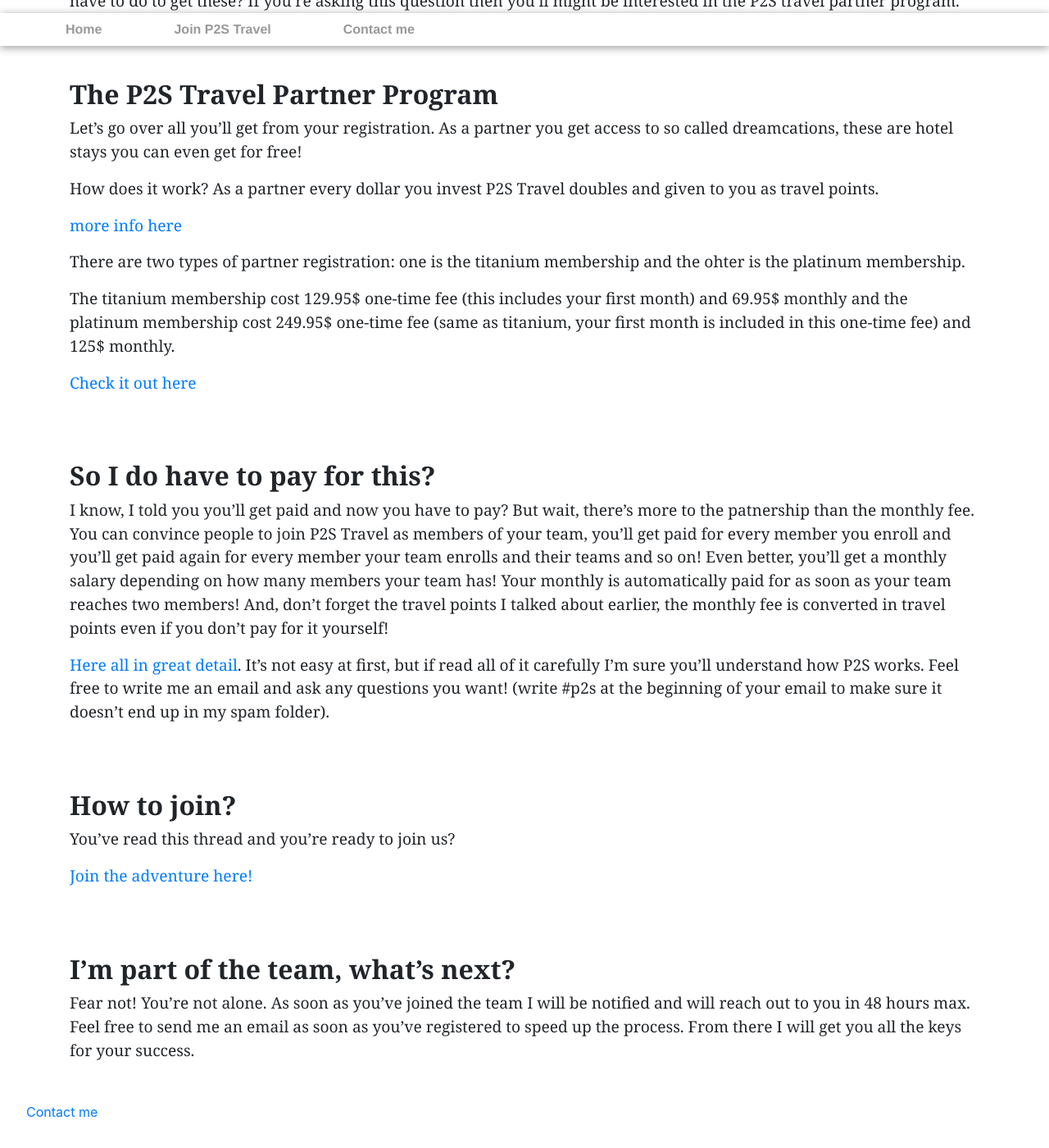
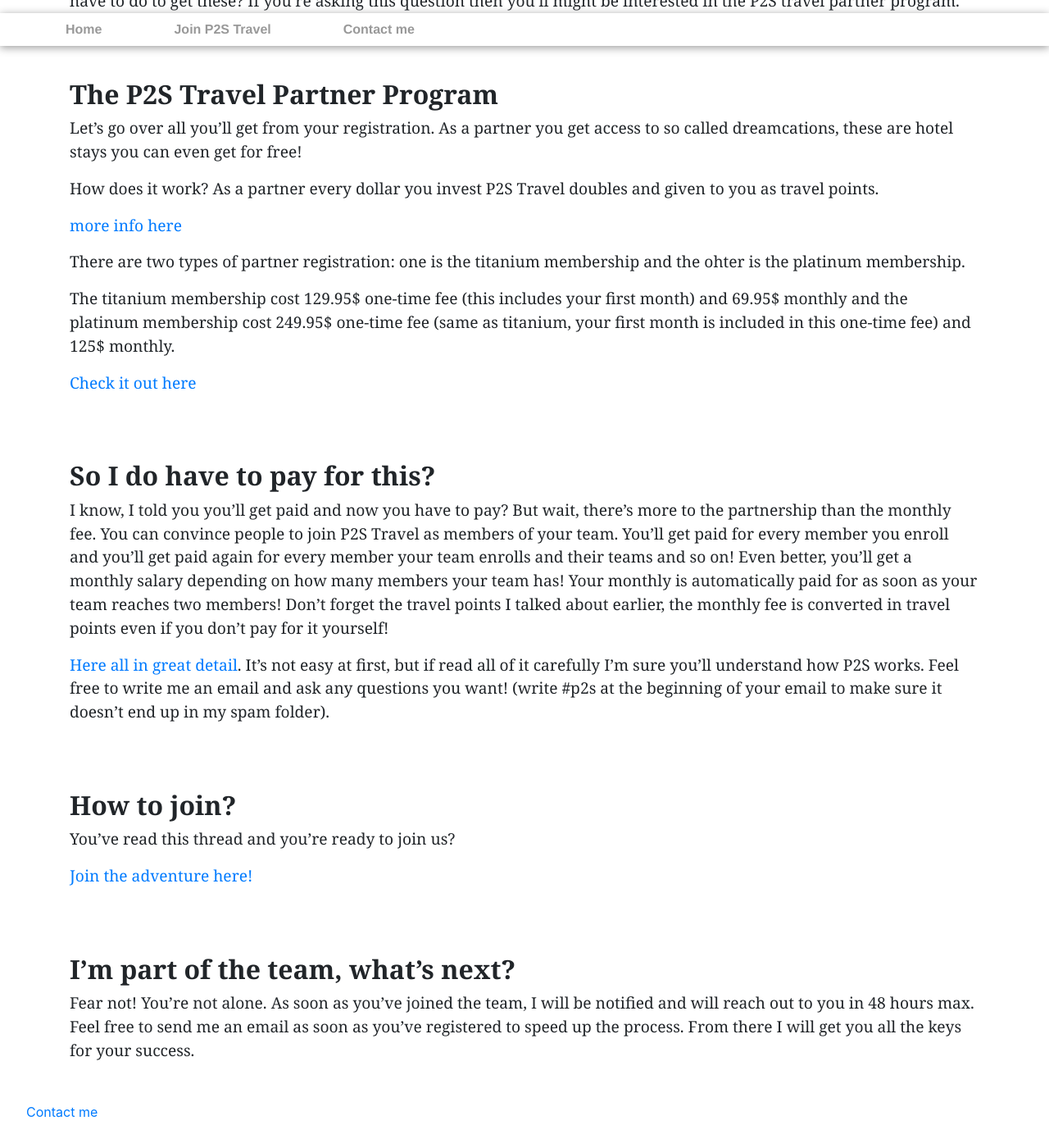
Before and after one commit to jdtravelp2s/jdtravelp2s.github.io, a Jekyll site: the page built from index.md, in a window 1280 px wide and 1400 px high, scrolled down 2908 px. Shown: the whole window at 82% size. Built offline with Jekyll 4.4.1, drawn with Linux system fonts in a browser that asks for light colours.

Commit message:
text correction

```diff
--- a/index.md
+++ b/index.md
@@ -45,7 +45,7 @@
 
 # So I do have to pay for this?
 
-I know, I told you you'll get paid and now you have to pay? But wait, there's more to the patnership than the monthly fee. You  can convince people to join P2S Travel as members of your team, you'll get paid for every member you enroll and you'll get paid again for every member your team enrolls and their teams and so on! Even better, you'll get a monthly salary depending on how many members your team has! Your monthly is automatically paid for as soon as your team reaches two members! And, don't forget the travel points I talked about earlier, the monthly fee is converted in travel points even if you don't pay for it yourself!
+I know, I told you you'll get paid and now you have to pay? But wait, there's more to the partnership than the monthly fee. You  can convince people to join P2S Travel as members of your team. You'll get paid for every member you enroll and you'll get paid again for every member your team enrolls and their teams and so on! Even better, you'll get a monthly salary depending on how many members your team has! Your monthly is automatically paid for as soon as your team reaches two members! Don't forget the travel points I talked about earlier, the monthly fee is converted in travel points even if you don't pay for it yourself!
 
 [Here all in great detail](http://global.paid2save.com/include/compplan.pdf). It's not easy at first, but if read all of it carefully I'm sure you'll understand how P2S works. Feel free to write me an email and ask any questions you want! (write #p2s at the beginning of your email to make sure it doesn't end up in my spam folder).
 
@@ -57,4 +57,4 @@
 
 # I'm part of the team, what's next?
 
-Fear not! You're not alone. As soon as you've joined the team I will be notified and will reach out to you in 48 hours max. Feel free to send me an email as soon as you've registered to speed up the process. From there I will get you all the keys for your success.
+Fear not! You're not alone. As soon as you've joined the team, I will be notified and will reach out to you in 48 hours max. Feel free to send me an email as soon as you've registered to speed up the process. From there I will get you all the keys for your success.
```
